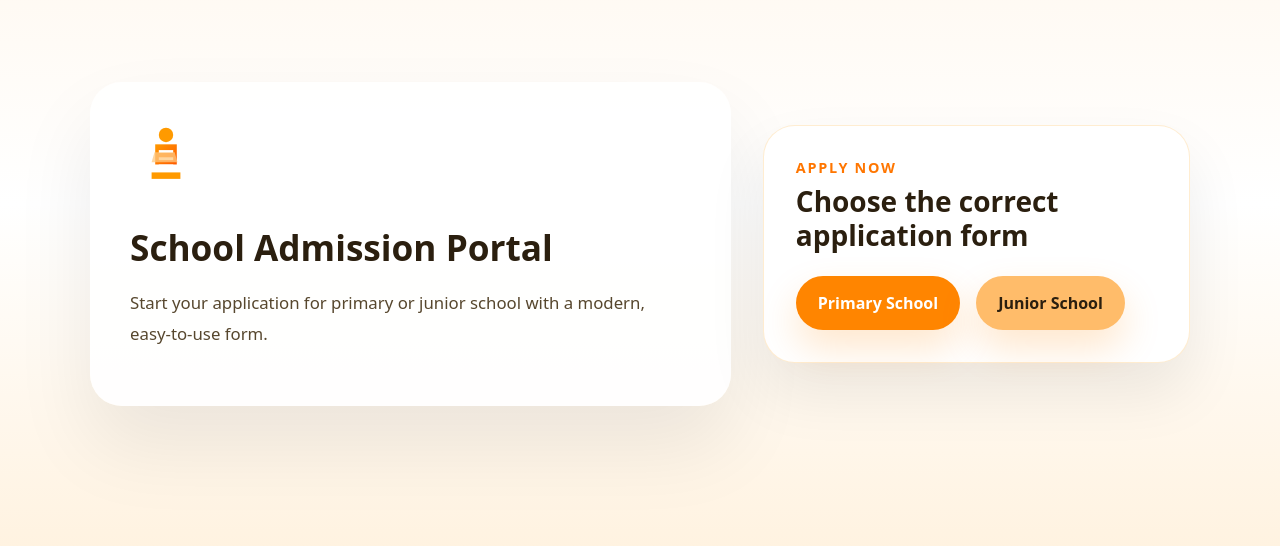
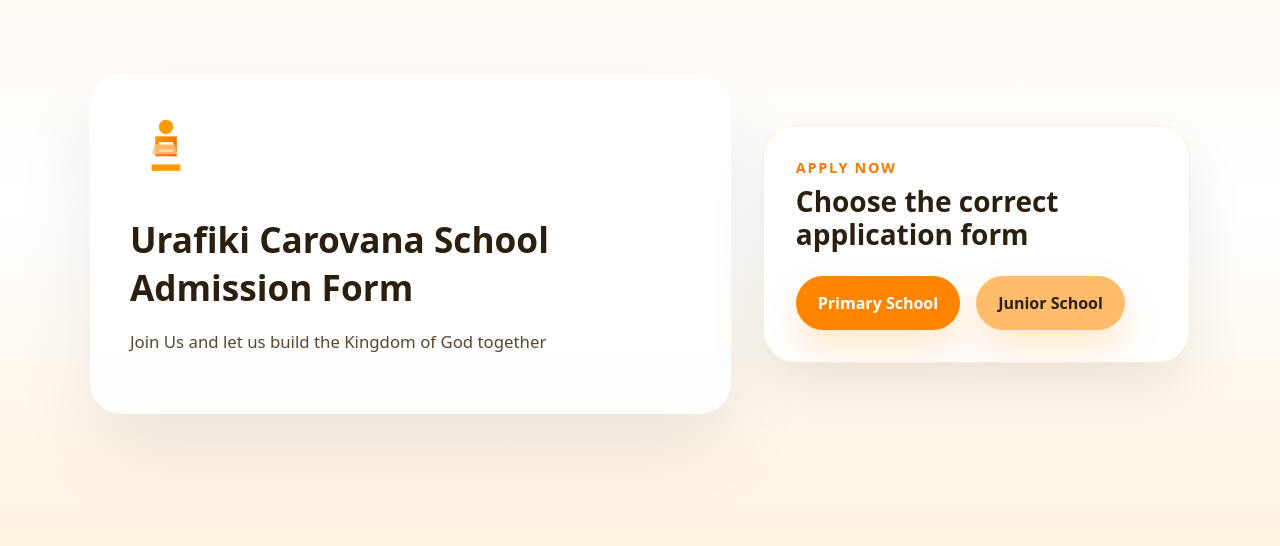
Before and after one commit to BAl0zi/Application_form, a Nuxt app: page / in a window 1280 px wide. Shown: the part 156-702 px from the top of the page. Built offline with nearby package versions, Linux system fonts and the light colour scheme.

Commit message:
Update page headings

```diff
--- a/pages/index.vue
+++ b/pages/index.vue
@@ -3,8 +3,8 @@
     <div class="hero-panel">
       <div class="hero-copy">
         <img src="/logo.svg" alt="School Logo" class="hero-logo" />
-        <h1>School Admission Portal</h1>
-        <p>Start your application for primary or junior school with a modern, easy-to-use form.</p>
+        <h1>Urafiki Carovana School Admission Form</h1>
+        <p>Join Us and let us build the Kingdom of God together</p>
       </div>
       <div class="hero-card">
         <p class="hero-card-label">Apply now</p>
```
